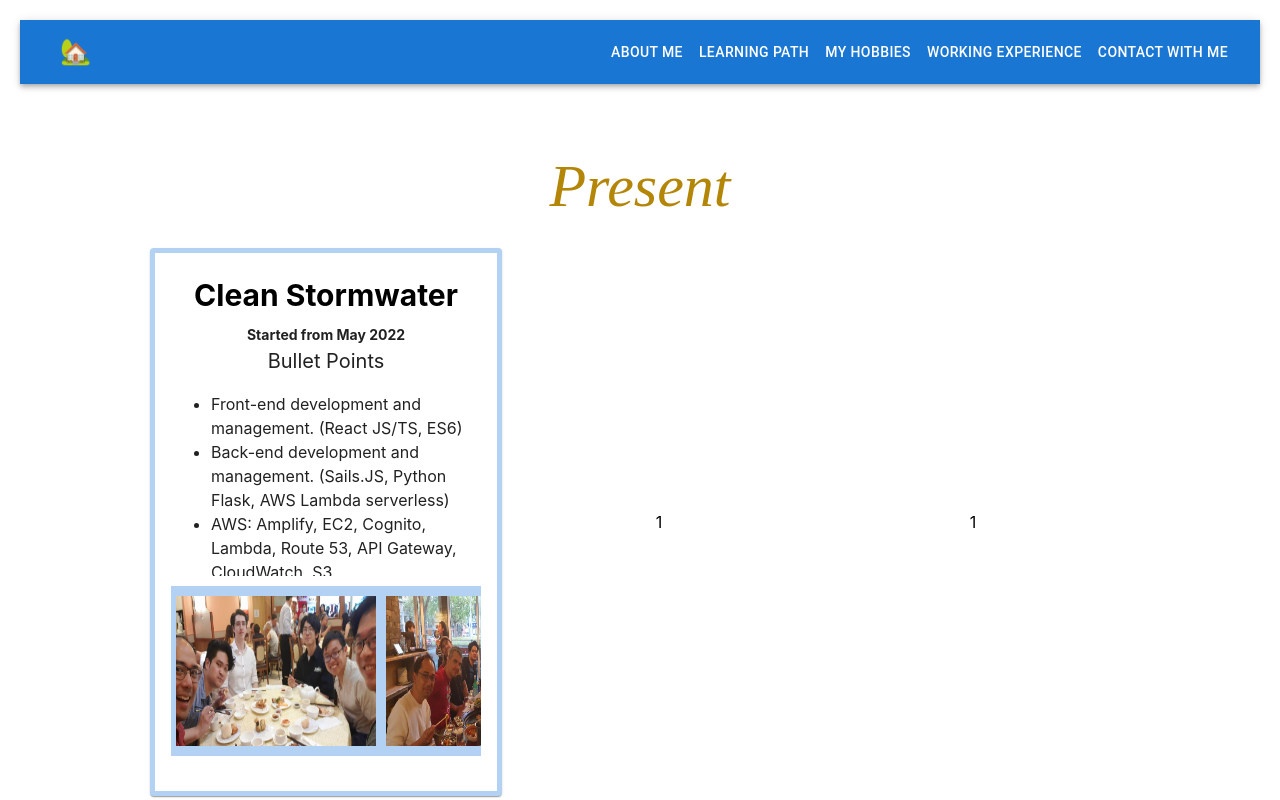
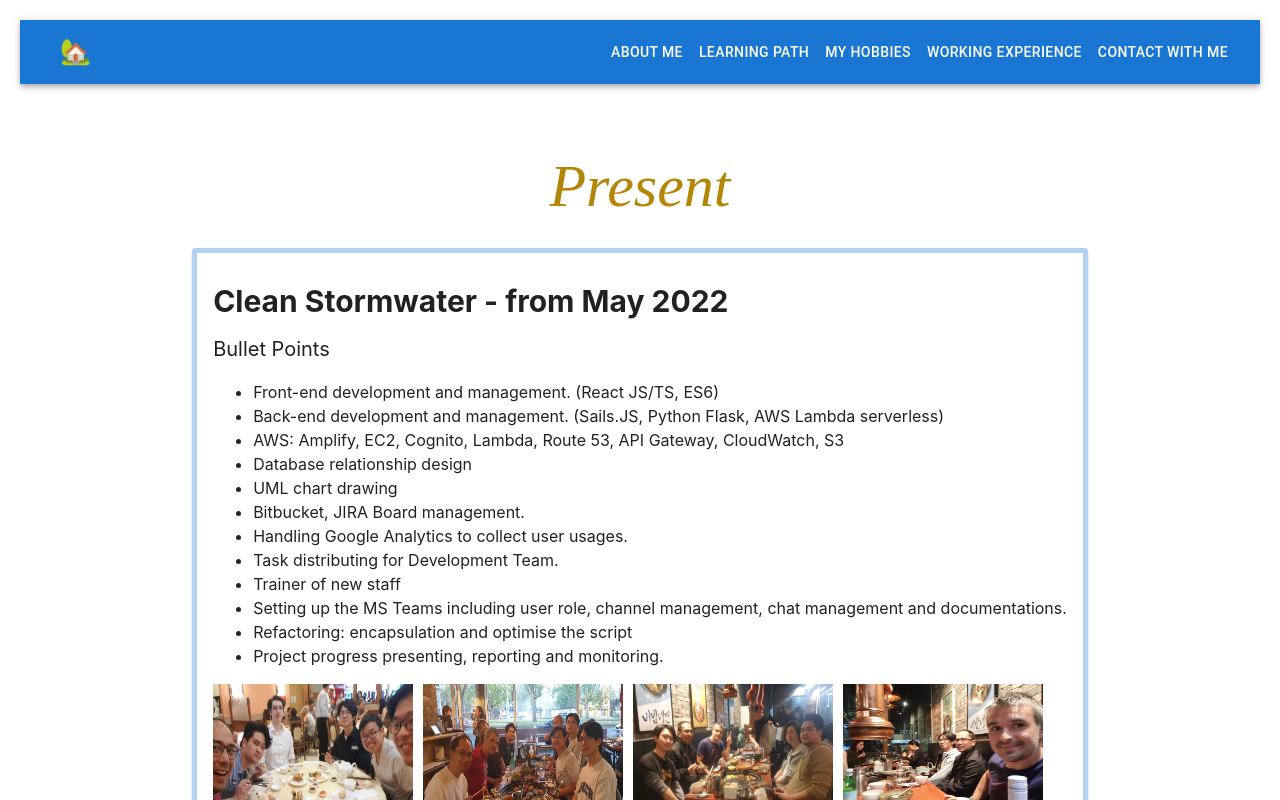
Before and after one commit to warranttsai/warrant-entry, a React (Vite) app: page /working-experience in a window 1280 px wide. Shown: the top 800 px of the page. Built offline with nearby package versions, Linux system fonts and the light colour scheme.

Commit message:
refactor: adjus the layout to align by row

```diff
--- a/src/components/styled-component/Container.tsx
+++ b/src/components/styled-component/Container.tsx
@@ -37,6 +37,12 @@
   justify-content: center;
   align-items: center;
 `;
+export const FlexColumnCenteredContainer = styled.div`
+  display: flex;
+  flex-direction: column;
+  justify-content: center;
+  align-items: center;
+`;
 export const Flex1 = styled.div`
   flex: 1;
 `;
--- a/src/components/working-experience-component/clean-stormwater/CleanStormwater.tsx
+++ b/src/components/working-experience-component/clean-stormwater/CleanStormwater.tsx
@@ -19,6 +19,7 @@
         flexDirection: "column",
         justifyContent: "center",
         alignItems: "center",
+        textAlign: "left",
       }}
     >
       <Card
@@ -28,38 +29,24 @@
         }}
       >
         <CardContent>
-          <BlackCenterTitle
-            style={{ fontSize: "30px", flex: 1, marginBlock: "10px" }}
-          >
-            Clean Stormwater
-          </BlackCenterTitle>
-          <span
+          <h3
             style={{
-              fontWeight: "700",
-              fontSize: "14px",
+              fontSize: "30px",
               flex: 1,
-              marginBottom: "10px",
+              marginBlock: "10px",
+              textAlign: "left",
             }}
           >
-            Started from May 2022
-          </span>
-          <br />
+            Clean Stormwater - from May 2022
+          </h3>
           <span style={{ fontWeight: "1200", fontSize: "20px", flex: 1 }}>
             Bullet Points
           </span>
-          <div
-            style={{
-              overflowY: "scroll",
-              maxHeight: "200px",
-              marginBottom: "10px",
-              flex: 1,
-            }}
-          >
-            <ul style={{ textAlign: "left" }}>
+          <ul>
             <li>Front-end development and management. (React JS/TS, ES6)</li>
             <li>
-                Back-end development and management. (Sails.JS, Python Flask,
-                AWS Lambda serverless)
+              Back-end development and management. (Sails.JS, Python Flask, AWS
+              Lambda serverless)
             </li>
             <li>
               AWS: Amplify, EC2, Cognito, Lambda, Route 53, API Gateway,
@@ -78,19 +65,30 @@
             <li>Refactoring: encapsulation and optimise the script</li>
             <li>Project progress presenting, reporting and monitoring.</li>
           </ul>
-          </div>
-          <SimpleGallery
+          <Flex1
             style={{
-              maxWidth: "300px",
               marginBottom: "0.67rem",
-              flex: 1,
+              display: "flex",
+              gap: "10px",
             }}
           >
-            <img style={{ width: "200px" }} src={CleanStormwaterGroup1} />
-            <img style={{ width: "200px" }} src={CleanStormwaterGroup2} />
-            <img style={{ width: "200px" }} src={CleanStormwaterGroup3} />
-            <img style={{ width: "200px" }} src={CleanStormwaterGroup4} />
-          </SimpleGallery>
+            <img
+              style={{ width: "200px", height: "130px" }}
+              src={CleanStormwaterGroup1}
+            />
+            <img
+              style={{ width: "200px", height: "130px" }}
+              src={CleanStormwaterGroup2}
+            />
+            <img
+              style={{ width: "200px", height: "130px" }}
+              src={CleanStormwaterGroup3}
+            />
+            <img
+              style={{ width: "200px", height: "130px" }}
+              src={CleanStormwaterGroup4}
+            />
+          </Flex1>
         </CardContent>
       </Card>
     </Flex1>
--- a/src/pages/working-experience/WorkingExperience.tsx
+++ b/src/pages/working-experience/WorkingExperience.tsx
@@ -2,7 +2,7 @@
 import { BrownCenterTitle } from "../../components/styled-component/Title";
 import {
   BlackBackgroundContainer,
-  FlexRowCenteredContainer,
+  FlexColumnCenteredContainer,
   Flex1,
 } from "../../components/styled-component/Container";
 import Cleanstormwater from "../../components/working-experience-component/clean-stormwater/CleanStormwater";
@@ -12,11 +12,11 @@
     <>
       <div style={{ padding: "20px 150px" }}>
         <BrownCenterTitle>Present</BrownCenterTitle>
-        <FlexRowCenteredContainer>
+        <FlexColumnCenteredContainer>
           <Cleanstormwater />
           <Flex1>1</Flex1>
           <Flex1>1</Flex1>
-        </FlexRowCenteredContainer>
+        </FlexColumnCenteredContainer>
       </div>
       <BlackBackgroundContainer>
         <BrownCenterTitle>Previous Experious</BrownCenterTitle>
```
Lines whose indentation alone changed are shown as unchanged.
